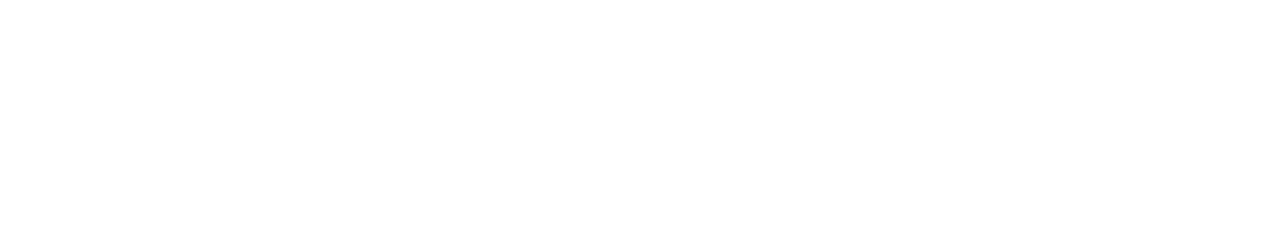
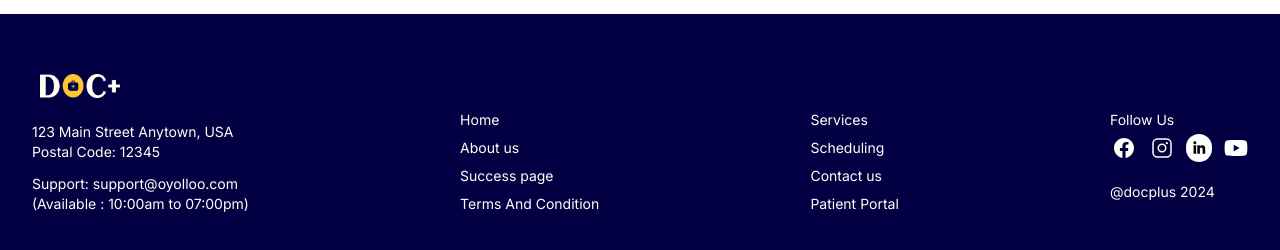
Before and after one commit to strongfornt/doctor-site, a Next.js app: page / in a window 1280 px wide. Shown: the part 802-1052 px from the top of the page. Before the commit the page ends 800 px from the top, so only its background shows below. Built offline with nearby package versions, Linux system fonts and the light colour scheme.

Commit message:
complete the design for footer

```diff
--- a/src/app/page.js
+++ b/src/app/page.js
@@ -1,9 +1,11 @@
 import Banner from "@/components/Banner/Banner";
+import Footer from "@/components/Footer/Footer";
 import Header from "@/components/Header/Header";
 import Image from "next/image";
 
 export default function Home() {
   return (
+ <>
     <section className="px-2 md:px-6">
       <header>
         <Header/>
@@ -13,6 +15,12 @@
           <Banner/>
         {/* banner section=============  end*/}
       </main>
+
     </section>
+
+  <footer>
+    <Footer/>
+  </footer>
+ </>
   );
 }
--- a/src/components/Banner/Banner.jsx
+++ b/src/components/Banner/Banner.jsx
@@ -6,18 +6,14 @@
     <>
       <section
         style={{
-          backgroundImage: `url(${'https://i.postimg.cc/L8Bw6C8d/banner.png'})`,
-          backgroundSize: "cover",
-          backgroundRepeat: "no-repeat",
-          backgroundPosition: "center",
-
+          backgroundImage: `url(${"https://i.postimg.cc/L8Bw6C8d/banner.png"})`,
+        //   backgroundSize: "cover",
+        //   backgroundRepeat: "no-repeat",
+        //   backgroundPosition: "center",
         }}
-        className="min-h-[calc(100vh-70px)] min-w-full mt-1 rounded-3xl"
+        className="min-h-[calc(100vh-70px)] min-w-full mt-1 rounded-3xl bg-cover bg-no-repeat bg-center "
       >
-
-        <div className="min-h-[calc(100vh-70px)] w-full bg-black/15  rounded-3xl" >
-
-        </div>
+        <div className="min-h-[calc(100vh-70px)] w-full bg-black/15  rounded-3xl"></div>
       </section>
     </>
   );
--- /dev/null
+++ b/src/components/Footer/Footer.jsx
@@ -0,0 +1,94 @@
+import React from 'react'
+import { LiaLinkedinIn } from "react-icons/lia";
+import { PiInstagramLogo } from "react-icons/pi";
+import { FaYoutube } from "react-icons/fa";
+import Image from 'next/image';
+import logo from '@/assets/logo-light.png'
+
+export default function Footer() {
+  return (
+    <>
+<footer className="px-4 divide-y mt-4 bg-[#020043] text-[#FFFFF5] text-sm  ">
+
+	<div className="container grid grid-cols-2 md:grid-cols-0 md:flex justify-between py-24 space-y-8 lg:space-y-0 px-2  md:px-4 "  >
+		<div className=" space-y-3 relative col-span-2">
+
+				<div className="flex absolute -translate-y-12 items-center justify-center w-24 h-12  ">
+                <Image src={logo} height={500} width={500} alt='logo' className='w-20 h-6' />
+				</div>
+
+
+            <p>
+            123 Main Street Anytown, USA <br /> Postal Code: 12345
+            </p>
+            <p>
+            Support: support@oyolloo.com <br />
+            (Available : 10:00am to 07:00pm)
+            </p>
+		</div>
+        <div className="space-y-3">
+				{/* <h3 className="tracking-wide uppercase ">Home</h3> */}
+				<ul className="space-y-2 ">
+					<li>
+						<a rel="noopener noreferrer" href="#">Home</a>
+					</li>
+					<li>
+						<a rel="noopener noreferrer" href="#">About us</a>
+					</li>
+					<li>
+						<a rel="noopener noreferrer" href="#">Success page</a>
+					</li>
+					<li>
+						<a rel="noopener noreferrer" href="#">Terms And Condition</a>
+					</li>
+				</ul>
+			</div>
+			<div className="space-y-3 ">
+
+				<ul className="space-y-2">
+                <li>
+						<a rel="noopener noreferrer" href="#">Services</a>
+					</li>
+					<li>
+						<a rel="noopener noreferrer" href="#">Scheduling</a>
+					</li>
+					<li>
+						<a rel="noopener noreferrer" href="#">Contact us</a>
+					</li>
+					<li>
+						<a rel="noopener noreferrer" href="#">Patient Portal</a>
+					</li>
+				</ul>
+			</div>
+
+			<div className="space-y-1   ">
+				<div className=" ">Follow Us</div>
+				<div className="flex mb-3 justify-start space-x-3">
+					<a rel="noopener noreferrer" href="#" title="Facebook" className="flex items-center p-1">
+						<svg xmlns="http://www.w3.org/2000/svg" fill="currentColor" viewBox="0 0 32 32" className="w-5 h-5 fill-current">
+							<path d="M32 16c0-8.839-7.167-16-16-16-8.839 0-16 7.161-16 16 0 7.984 5.849 14.604 13.5 15.803v-11.177h-4.063v-4.625h4.063v-3.527c0-4.009 2.385-6.223 6.041-6.223 1.751 0 3.584 0.312 3.584 0.312v3.937h-2.021c-1.984 0-2.604 1.235-2.604 2.5v3h4.437l-0.713 4.625h-3.724v11.177c7.645-1.199 13.5-7.819 13.5-15.803z"></path>
+						</svg>
+					</a>
+					<a rel="noopener noreferrer" href="#" title="Instagram" className=" flex items-center   text-2xl">
+					<PiInstagramLogo />
+					</a>
+					<a rel="noopener noreferrer" href="#" title="Linkedin" className=" px-1 -py-1  flex items-center bg-white rounded-full  text-black text-lg">
+					<LiaLinkedinIn />
+					</a>
+                    <a rel="noopener noreferrer" href="#" title="Youtube" className="  flex items-center  rounded-full  text-white text-2xl">
+					<FaYoutube />
+					</a>
+				</div>
+               <div>
+               <p className='mt-5' >
+                @docplus 2024
+                </p>
+               </div>
+			</div>
+		</div>
+
+
+</footer>
+    </>
+  )
+}
```
Also changed, not shown: src/assets/logo-light.png (renamed from src/assets/logo light.png), 1 other file (tests, documents, lock files or other folders).
